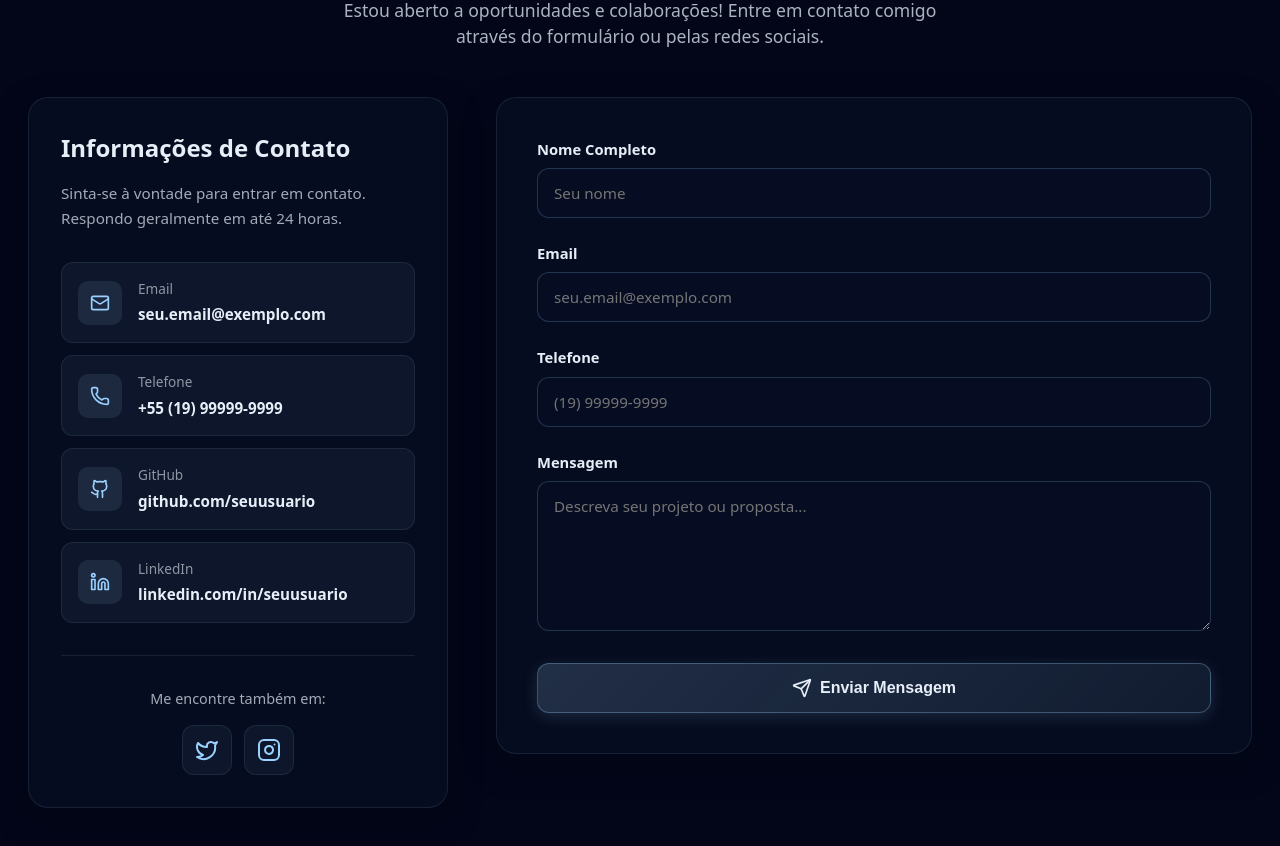
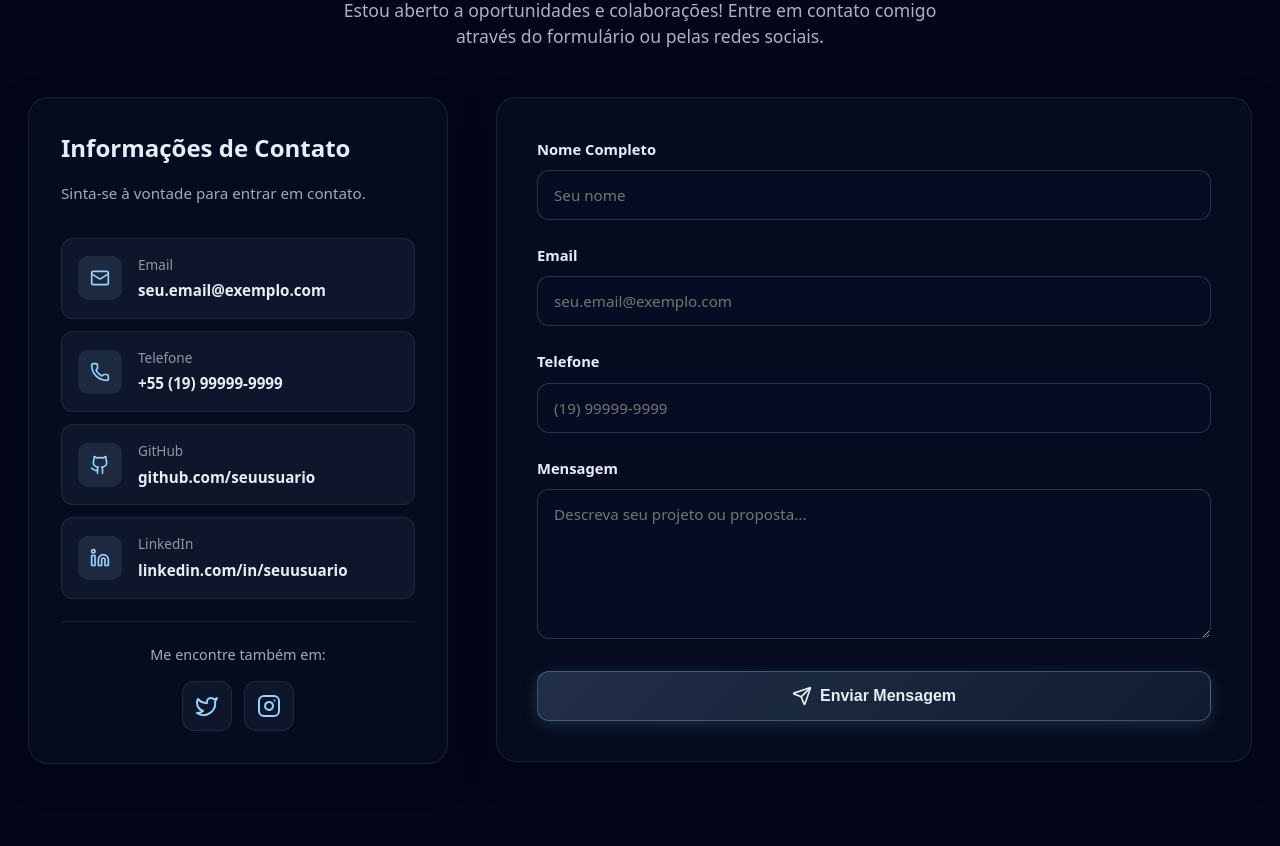
Before and after one commit to PedHSil/React-v2, a React (Vite) app in the folder portifolio/: page / in a window 1280 px wide. Shown: the part 4100-4946 px from the top of the page. Built offline with nearby package versions, Linux system fonts and the light colour scheme.

Commit message:
size/contact

```diff
--- a/portifolio/src/components/Contact.jsx
+++ b/portifolio/src/components/Contact.jsx
@@ -66,7 +66,7 @@ export default function Contact() {
           <div className={styles.infoContent}>
             <h2 className={styles.infoTitle}>Informações de Contato</h2>
             <p className={styles.infoText}>
-              Sinta-se à vontade para entrar em contato. Respondo geralmente em até 24 horas.
+              Sinta-se à vontade para entrar em contato.
             </p>
 
             <div className={styles.contactList}>
--- a/portifolio/src/styles/Contact.module.css
+++ b/portifolio/src/styles/Contact.module.css
@@ -163,7 +163,7 @@
 .divider {
   height: 1px;
   background: rgba(155, 209, 255, 0.1);
-  margin: 32px 0;
+  margin: 22px 0;
 }
 
 /* Redes sociais */
@@ -221,7 +221,7 @@
 .formGroup {
   display: flex;
   flex-direction: column;
-  gap: 8px;
+  gap: 10px;
 }
 
 .label {
```
